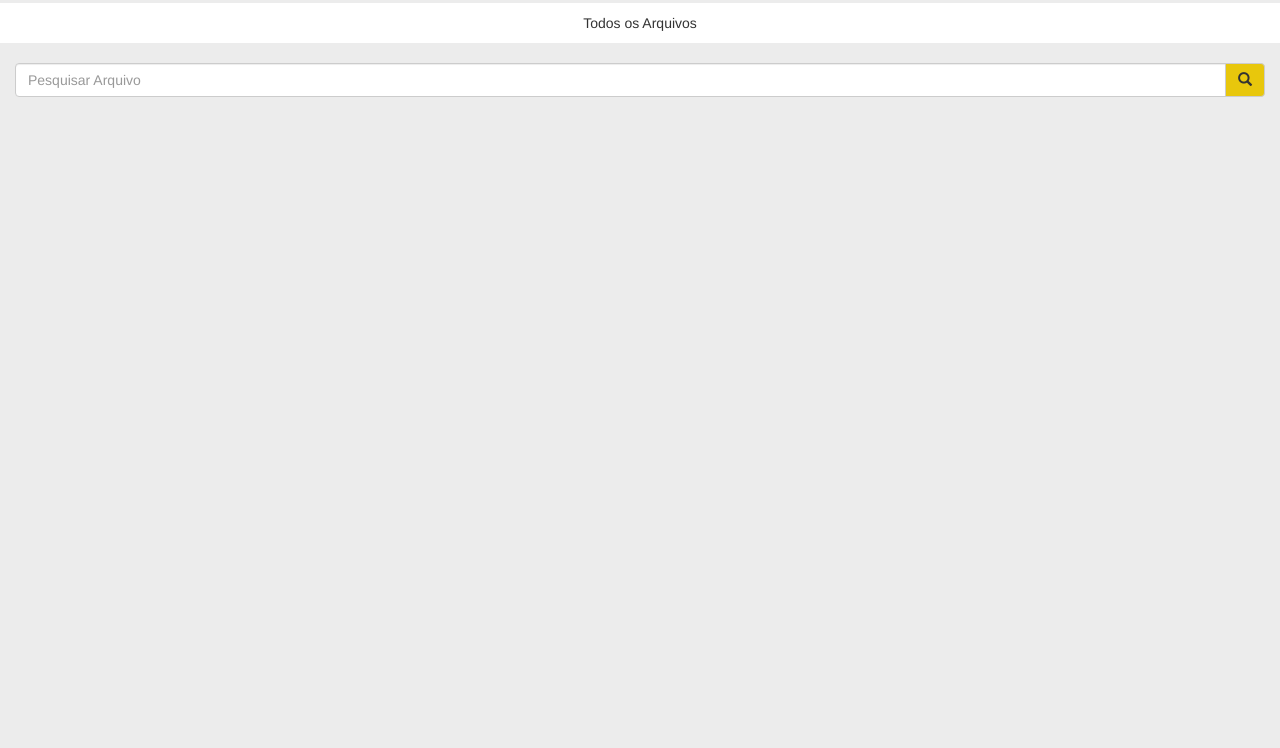
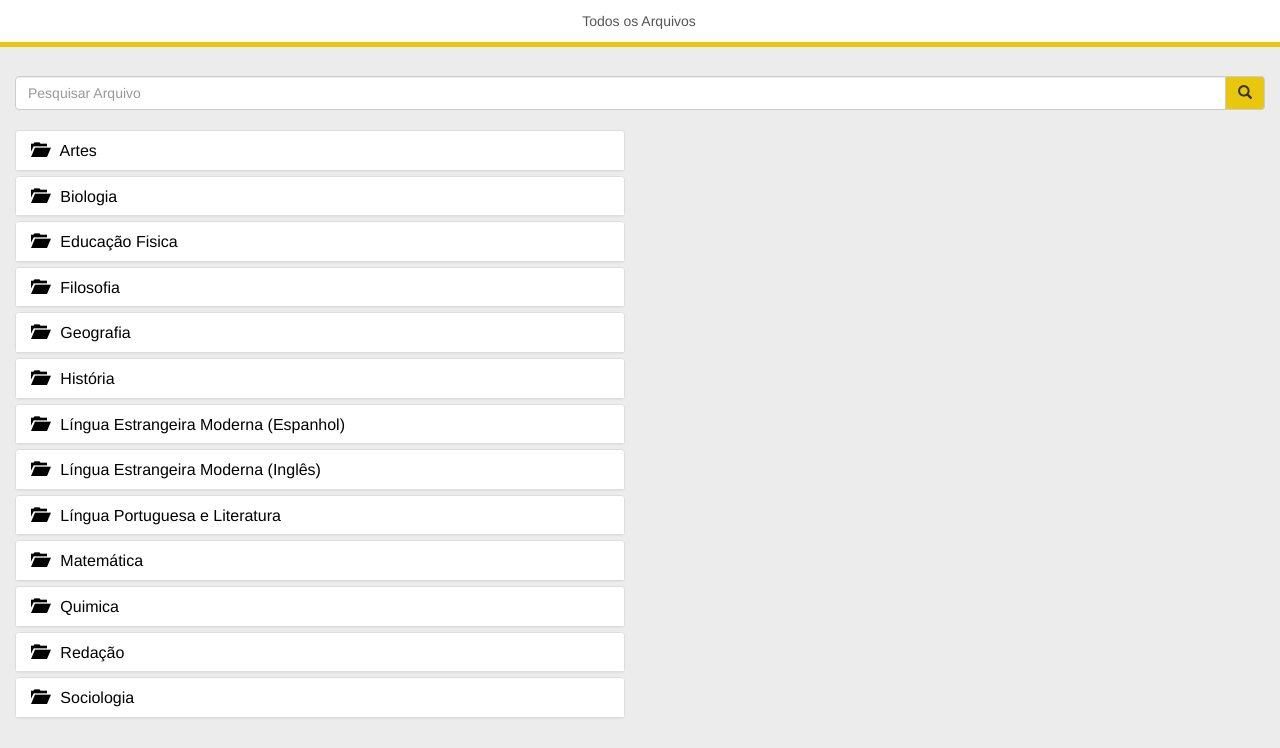
Before and after one commit to lucasgdutra/IFPlus, a PHP site: page /View/Arquivos/aluno.php in a window 1280 px wide. Shown: the part 52-800 px from the top of the page. Run offline with PHP 8.4, Linux system fonts and the light colour scheme.

Commit message:
alteração em Arquivos

```diff
--- a/View/Arquivos/aluno.php
+++ b/View/Arquivos/aluno.php
@@ -10,21 +10,14 @@ and open the template in the editor.
         <meta charset="UTF-8">
         <meta name="viewport" content="width=device-width, initial-scale=1.0">
         <link type="text/css" rel="stylesheet" href="../bibliotecas/bootstrap/css/bootstrap.css">
+        <link type="text/css" rel="stylesheet" href="../bibliotecas/css/style.css">
         <style>
-            .navbar
-            {
-                margin-bottom: 3px;
+            .panel-default .panel-heading {
+                color: #000;
+                background-color: #fff;
             }
-            .nav li p
-            {
-                position: relative;
-                display: block;
-                padding: 10px 15px;
-            }
-
-            p
-            {
-                margin: 0 0 0px;
+            .panel-body{
+               background-color: #f5f5f5;
             }
         </style>
     </head>
@@ -33,14 +26,16 @@ and open the template in the editor.
         <?php require '../header.php';?>
 
         <div class="container-fluid">
-            <div class="row" style="background-color: #fff">
-                <ul class="nav">
-                    <li class="active col-xs-12">
-                        <p class="text-center">Todos os Arquivos</p>
+            <div id="submenu" class="row">
+                <!-- Nav tabs -->
+                <ul class="nav nav-tabs" role="tablist">
+                    <li role="presentation" class="active col-xs-12">
+                        <a class="disabled">Todos os Arquivos</a>
                     </li>
                 </ul>
             </div>
             <br>
+            <div>
                 <div class="input-group">
                     <input type="text" class="form-control" aria-label="Pesquisar" placeholder="Pesquisar Arquivo">
                     <div class="input-group-btn">
@@ -49,6 +44,9 @@ and open the template in the editor.
                         </botton>
                     </div>
                 </div>
+
+                <?php require 'past.php'; ?>
+            </div>
         </div>
 
         <script src="../bibliotecas/js/jquery.js"></script>
--- /dev/null
+++ b/View/Arquivos/past.php
@@ -0,0 +1,209 @@
+<br>
+<div class="row">
+    <div class="panel-group col-sm-6" id="paineis-pastas">
+        <div class="panel panel-default">
+            <div class="panel-heading" data-toggle="collapse" data-target="#arquivos-art" data-parent="#paineis-pastas">
+                <h3 class="panel-title">
+                    <span class="glyphicon glyphicon-folder-open"></span>
+                    &nbsp;
+                    Artes
+                </h3>
+            </div>
+
+            <div id="arquivos-art" class="collapse">
+                <div class="panel-body">
+                    Artes
+                </div>
+            </div>
+        </div>
+
+        <div class="panel panel-default">
+            <div class="panel-heading" data-toggle="collapse" data-target="#arquivos-bio" data-parent="#paineis-pastas">
+            <h3 class="panel-title">
+                <span class="glyphicon glyphicon-folder-open"></span>
+                &nbsp;
+                Biologia
+            </h3>
+            </div>
+
+            <div id="arquivos-bio" class="collapse">
+            <div class="panel-body">
+                Bio
+            </div>
+            </div>
+        </div>
+
+        <div class="panel panel-default">
+            <div class="panel-heading" data-toggle="collapse" data-target="#arquivos-ef" data-parent="#paineis-pastas">
+                <h3 class="panel-title">
+                    <span class="glyphicon glyphicon-folder-open"></span>
+                    &nbsp;
+                    Educação Fisica
+                </h3>
+            </div>
+
+            <div id="arquivos-ef" class="collapse">
+                <div class="panel-body">
+                    ED
+                </div>
+            </div>
+        </div>
+
+        <div class="panel panel-default">
+            <div class="panel-heading" data-toggle="collapse" data-target="#arquivos-fil" data-parent="#paineis-pastas">
+                <h3 class="panel-title">
+                    <span class="glyphicon glyphicon-folder-open"></span>
+                    &nbsp;
+                    Filosofia
+                </h3>
+            </div>
+
+            <div id="arquivos-fil" class="collapse">
+                <div class="panel-body">
+                    filos
+                </div>
+            </div>
+        </div>
+
+        <div class="panel panel-default">
+            <div class="panel-heading" data-toggle="collapse" data-target="#arquivos-geo" data-parent="#paineis-pastas">
+                <h3 class="panel-title">
+                    <span class="glyphicon glyphicon-folder-open"></span>
+                    &nbsp;
+                    Geografia
+                </h3>
+            </div>
+
+            <div id="arquivos-geo" class="collapse">
+                <div class="panel-body">
+                    geos
+                </div>
+            </div>
+        </div>
+
+        <div class="panel panel-default">
+            <div class="panel-heading" data-toggle="collapse" data-target="#arquivos-hist" data-parent="#paineis-pastas">
+                <h3 class="panel-title">
+                    <span class="glyphicon glyphicon-folder-open"></span>
+                    &nbsp;
+                    História
+                </h3>
+            </div>
+
+            <div id="arquivos-hist" class="collapse">
+                <div class="panel-body">
+                    his
+                </div>
+            </div>
+        </div>
+
+        <div class="panel panel-default">
+            <div class="panel-heading" data-toggle="collapse" data-target="#arquivos-esp" data-parent="#paineis-pastas">
+                <h3 class="panel-title">
+                    <span class="glyphicon glyphicon-folder-open"></span>
+                    &nbsp;
+                    Língua Estrangeira Moderna (Espanhol)
+                </h3>
+            </div>
+
+            <div id="arquivos-esp" class="collapse">
+                <div class="panel-body">
+                    esp
+                </div>
+            </div>
+        </div>
+
+        <div class="panel panel-default">
+            <div class="panel-heading" data-toggle="collapse" data-target="#arquivos-ing" data-parent="#paineis-pastas">
+                <h3 class="panel-title">
+                    <span class="glyphicon glyphicon-folder-open"></span>
+                    &nbsp;
+                    Língua Estrangeira Moderna (Inglês)
+                </h3>
+            </div>
+
+            <div id="arquivos-ing" class="collapse">
+                <div class="panel-body">
+                    ing
+                </div>
+            </div>
+        </div>
+
+        <div class="panel panel-default">
+            <div class="panel-heading" data-toggle="collapse" data-target="#arquivos-port" data-parent="#paineis-pastas">
+                <h3 class="panel-title">
+                    <span class="glyphicon glyphicon-folder-open"></span>
+                    &nbsp;
+                    Língua Portuguesa e Literatura
+                </h3>
+            </div>
+
+            <div id="arquivos-port" class="collapse">
+                <div class="panel-body">
+                    port
+                </div>
+            </div>
+        </div>
+
+        <div class="panel panel-default">
+            <div class="panel-heading" data-toggle="collapse" data-target="#arquivos-mat" data-parent="#paineis-pastas">
+                <h3 class="panel-title">
+                    <span class="glyphicon glyphicon-folder-open"></span>
+                    &nbsp;
+                    Matemática
+                </h3>
+            </div>
+
+            <div id="arquivos-mat" class="collapse">
+                <div class="panel-body">
+                    mat
+                </div>
+            </div>
+        </div>
+        <div class="panel panel-default">
+            <div class="panel-heading" data-toggle="collapse" data-target="#arquivos-qui" data-parent="#paineis-pastas">
+                <h3 class="panel-title">
+                    <span class="glyphicon glyphicon-folder-open"></span>
+                    &nbsp;
+                    Quimica
+                </h3>
+            </div>
+
+            <div id="arquivos-qui" class="collapse">
+                <div class="panel-body">
+                    qui
+                </div>
+            </div>
+        </div>
+        <div class="panel panel-default">
+            <div class="panel-heading" data-toggle="collapse" data-target="#arquivos-red" data-parent="#paineis-pastas">
+                <h3 class="panel-title">
+                    <span class="glyphicon glyphicon-folder-open"></span>
+                    &nbsp;
+                    Redação
+                </h3>
+            </div>
+
+            <div id="arquivos-red" class="collapse">
+                <div class="panel-body">
+                    reda
+                </div>
+            </div>
+        </div>
+        <div class="panel panel-default">
+            <div class="panel-heading" data-toggle="collapse" data-target="#arquivos-soc" data-parent="#paineis-pastas">
+                <h3 class="panel-title">
+                    <span class="glyphicon glyphicon-folder-open"></span>
+                    &nbsp;
+                    Sociologia
+                </h3>
+            </div>
+
+            <div id="arquivos-soc" class="collapse">
+                <div class="panel-body">
+                    SOOOOOS
+                </div>
+            </div>
+        </div>
+    </div>
+</div>
```
Lines whose indentation alone changed are shown as unchanged.
